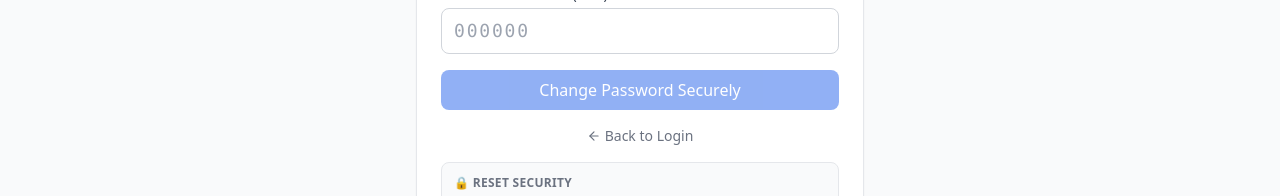
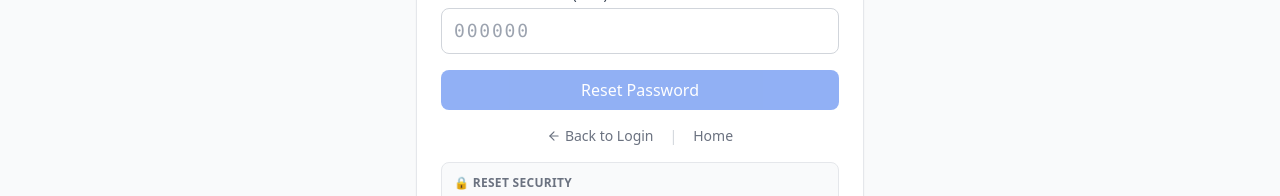
Before and after one commit to Nealjain/SecureShop, a React (Vite) app in the folder frontend/: page /forgot-password in a window 1280 px wide. Shown: the part 441-637 px from the top of the page. Built offline with nearby package versions, Linux system fonts and the light colour scheme.

Commit message:
fix: aria-labels+autocomplete on login/register/forgot-password, reset button label, back-to-home link, hero line break, CO mapping proper ul/li

```diff
--- a/frontend/src/pages/ForgotPassword.tsx
+++ b/frontend/src/pages/ForgotPassword.tsx
@@ -56,18 +56,20 @@ export default function ForgotPassword() {
         <form onSubmit={submit} className="space-y-4">
           <div>
             <label className="block text-sm font-medium text-gray-700 mb-1">Email address</label>
-            <input className="input" type="email" required value={form.email}
-              onChange={e => setForm({...form, email: e.target.value})} placeholder="you@example.com" />
+            <input className="input" type="email" required autoComplete="email" aria-label="Email address"
+              value={form.email} onChange={e => setForm({...form, email: e.target.value})} placeholder="you@example.com" />
           </div>
 
           <div>
             <label className="block text-sm font-medium text-gray-700 mb-1">New Password</label>
             <div className="relative">
               <input className="input pr-10" type={showPw ? 'text' : 'password'} required
+                autoComplete="new-password" aria-label="New password"
                 value={form.new_password} onChange={e => setForm({ ...form, new_password: e.target.value })}
                 placeholder="••••••••" />
               <button type="button" onClick={() => setShowPw(!showPw)}
-                className="absolute right-3 top-1/2 -translate-y-1/2 text-gray-400 hover:text-gray-600">
+                className="absolute right-3 top-1/2 -translate-y-1/2 text-gray-400 hover:text-gray-600"
+                aria-label={showPw ? 'Hide password' : 'Show password'}>
                 {showPw ? <EyeOff size={16} /> : <Eye size={16} />}
               </button>
             </div>
@@ -76,18 +78,23 @@ export default function ForgotPassword() {
           <div>
             <label className="block text-sm font-medium text-gray-700 mb-1">Authenticator Code (OTP)</label>
             <input className="input font-mono tracking-widest text-lg" required maxLength={6}
+              autoComplete="one-time-code" aria-label="Authenticator OTP code"
               value={form.otp} onChange={e => setForm({ ...form, otp: e.target.value.replace(/\D/g, '') })}
               placeholder="000000" />
           </div>
 
           <button type="submit" className="btn-primary w-full" disabled={loading || form.otp.length !== 6}>
-            {loading ? 'Verifying & Changing...' : 'Change Password Securely'}
+            {loading ? 'Verifying...' : 'Reset Password'}
           </button>
         </form>
 
-        <Link to="/login" className="flex items-center gap-1 text-sm text-gray-500 hover:text-blue-600 mt-4 justify-center">
-          <ArrowLeft size={14} /> Back to Login
-        </Link>
+        <div className="flex justify-center gap-4 mt-4 text-sm text-gray-500">
+          <Link to="/login" className="flex items-center gap-1 hover:text-blue-600">
+            <ArrowLeft size={14} /> Back to Login
+          </Link>
+          <span className="text-gray-300">|</span>
+          <Link to="/" className="hover:text-blue-600">Home</Link>
+        </div>
 
         <SecurityBadge title="🔒 Reset Security" items={[
           { label: "PBKDF2-HMAC-SHA256 rehash", color: "blue" },
--- a/frontend/src/pages/Landing.tsx
+++ b/frontend/src/pages/Landing.tsx
@@ -18,8 +18,7 @@ export default function Landing() {
           <Shield size={14} /> CCS Project — Shah & Anchor Kutchhi Engineering College
         </div>
         <h1 className="text-5xl font-extrabold text-gray-900 mb-6 tracking-tight">
-          Secure Shopping,{' '}
-          <span className="text-blue-600">Zero Trust</span> Architecture.
+          Secure Shopping, <span className="text-blue-600">Zero Trust</span> Architecture.
         </h1>
         <p className="text-xl text-gray-600 max-w-2xl mx-auto mb-10 leading-relaxed">
           Every byte encrypted. Every record hashed. Every transaction fraud-checked.
@@ -66,7 +65,9 @@ export default function Landing() {
                 <span className="badge-blue font-bold">{c.co}</span>
                 <span className="font-semibold">{c.title}</span>
               </div>
-              {c.items.map(i => <p key={i} className="text-sm text-gray-600">• {i}</p>)}
+              <ul className="list-disc list-inside space-y-0.5">
+                {c.items.map(i => <li key={i} className="text-sm text-gray-600">{i}</li>)}
+              </ul>
             </div>
           ))}
         </div>
--- a/frontend/src/pages/Login.tsx
+++ b/frontend/src/pages/Login.tsx
@@ -60,7 +60,7 @@ export default function Login() {
         <form onSubmit={submit} className="space-y-4">
           <div>
             <label className="block text-sm font-medium text-gray-700 mb-1">Email</label>
-            <input className="input" type="email" required autoComplete="email"
+            <input className="input" type="email" required autoComplete="email" aria-label="Email address"
               value={form.email} onChange={e => setForm({ ...form, email: e.target.value })}
               placeholder="you@example.com" />
           </div>
@@ -69,10 +69,12 @@ export default function Login() {
             <label className="block text-sm font-medium text-gray-700 mb-1">Password</label>
             <div className="relative">
               <input className="input pr-10" type={showPw ? 'text' : 'password'} required
+                autoComplete="current-password" aria-label="Password"
                 value={form.password} onChange={e => setForm({ ...form, password: e.target.value })}
                 placeholder="••••••••" />
               <button type="button" onClick={() => setShowPw(!showPw)}
-                className="absolute right-3 top-1/2 -translate-y-1/2 text-gray-400 hover:text-gray-600">
+                className="absolute right-3 top-1/2 -translate-y-1/2 text-gray-400 hover:text-gray-600"
+                aria-label={showPw ? 'Hide password' : 'Show password'}>
                 {showPw ? <EyeOff size={16} /> : <Eye size={16} />}
               </button>
             </div>
--- a/frontend/src/pages/Register.tsx
+++ b/frontend/src/pages/Register.tsx
@@ -117,19 +117,20 @@ export default function Register() {
         <form onSubmit={submit} className="space-y-4">
           <div>
             <label className="block text-sm font-medium text-gray-700 mb-1">Full Name</label>
-            <input className="input" required value={form.name}
-              onChange={e => setForm({ ...form, name: e.target.value })} placeholder="Your name" />
+            <input className="input" required autoComplete="name" aria-label="Full name"
+              value={form.name} onChange={e => setForm({ ...form, name: e.target.value })} placeholder="Your name" />
           </div>
           <div>
             <label className="block text-sm font-medium text-gray-700 mb-1">Email</label>
-            <input className="input" type="email" required value={form.email}
-              onChange={e => setForm({ ...form, email: e.target.value })} placeholder="you@example.com" />
+            <input className="input" type="email" required autoComplete="email" aria-label="Email address"
+              value={form.email} onChange={e => setForm({ ...form, email: e.target.value })} placeholder="you@example.com" />
           </div>
           <div>
             <label className="block text-sm font-medium text-gray-700 mb-1">Password</label>
             <div className="relative">
-              <input className="input pr-10" type={showPw ? 'text' : 'password'} required value={form.password}
-                onChange={e => setForm({ ...form, password: e.target.value })} placeholder="Min 8 characters" />
+              <input className="input pr-10" type={showPw ? 'text' : 'password'} required
+                autoComplete="new-password" aria-label="Password"
+                value={form.password} onChange={e => setForm({ ...form, password: e.target.value })} placeholder="Min 8 characters" />
               <button type="button" onClick={() => setShowPw(!showPw)}
                 className="absolute right-3 top-1/2 -translate-y-1/2 text-gray-400 hover:text-gray-600">
                 {showPw ? <EyeOff size={16} /> : <Eye size={16} />}
@@ -142,8 +143,9 @@ export default function Register() {
             <div className="relative">
               <input
                 className={`input pr-10 ${passwordMatch ? 'border-green-400 focus:ring-green-400' : passwordMismatch ? 'border-red-400 focus:ring-red-400' : ''}`}
-                type={showConfirm ? 'text' : 'password'} required value={form.confirm}
-                onChange={e => setForm({ ...form, confirm: e.target.value })} placeholder="Re-enter password" />
+                type={showConfirm ? 'text' : 'password'} required
+                autoComplete="new-password" aria-label="Confirm password"
+                value={form.confirm} onChange={e => setForm({ ...form, confirm: e.target.value })} placeholder="Re-enter password" />
               <div className="absolute right-3 top-1/2 -translate-y-1/2 flex items-center gap-1">
                 {passwordMatch && <Check size={14} className="text-green-500" />}
                 {passwordMismatch && <X size={14} className="text-red-500" />}
```
